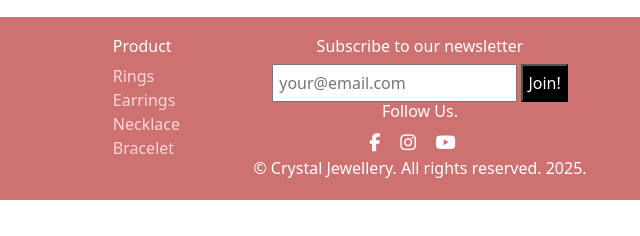
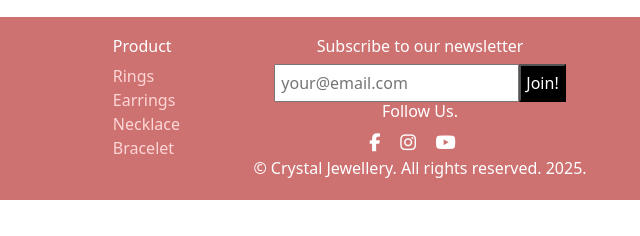
Before and after one commit to arfeenahmed/eproject, a plain HTML site: page buy-now.html in a window 1280 px wide. Shown: the part 561-797 px from the top of the page, 640-1280 px from the left. Drawn offline with nearby package versions, Linux system fonts and the light colour scheme.

Commit message:
all commit

```diff
--- a/buy-now.html
+++ b/buy-now.html
@@ -208,8 +208,10 @@
         <div class="fRightMenu">
             <h1 class="fMenuTitle">Subscribe to our newsletter</h1>
             <div class="fMail">
-                <input type="text" placeholder="your@email.com" class="fInput">
-                <button class="fButton">Join!</button>
+                <form class="ftinpt" action="">
+                    <input type="text" placeholder="your@email.com" class="fInput" required>
+                    <button class="fButton">Join!</button>
+                </form>
             </div>
         </div>
 
--- a/style.css
+++ b/style.css
@@ -1379,6 +1379,9 @@ form .form-group input:valid~i {
 .wrapper .form-container form .sign-link a:hover {
     color: #da4453;
 }
+.ftinpt{
+    display: flex;
+}
 
 .wrapper .sign-up {
     transform: rotate(7deg);
```
Also changed, not shown: about.html (+4 -2 lines), contact.html (+4 -2 lines), index.html (+4 -2 lines), new-arrival.html (+4 -2 lines), products.html (+73 -28 lines), sign.html (+1 -1 lines), special-offer.html (+4 -2 lines).
